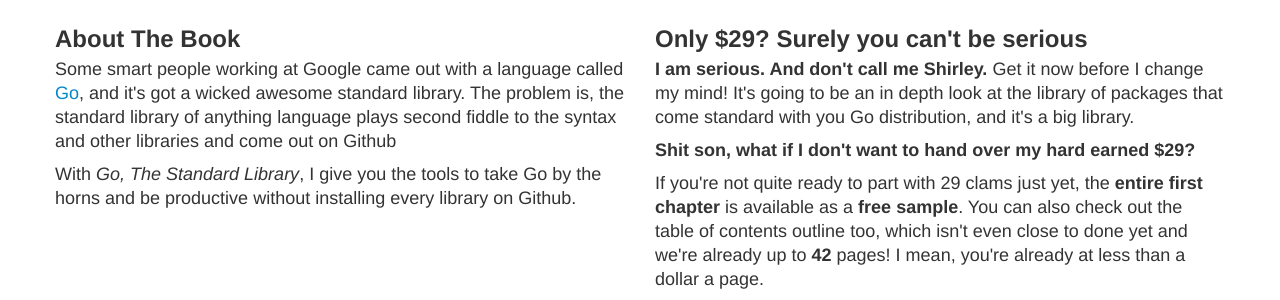
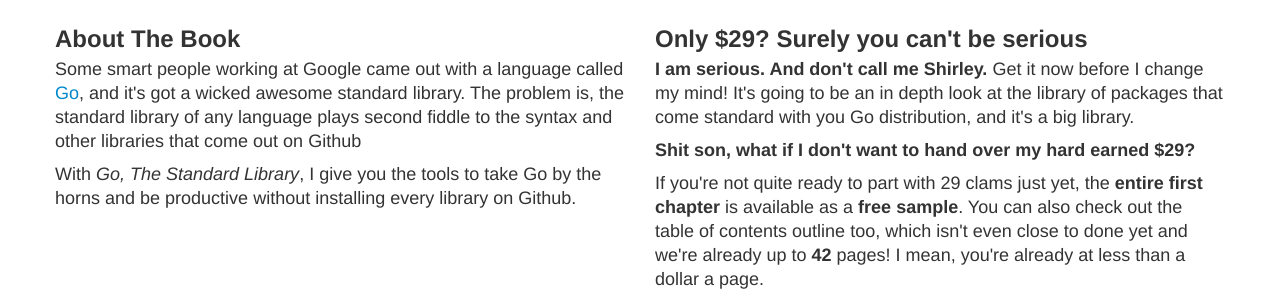
Before and after one commit to darkhelmet/thestdlib.com, a Jekyll site: the page built from go.html, in a window 1280 px wide and 933 px high. Shown: the part 454-754 px from the top of the window. Built offline with Jekyll 4.4.1, drawn with Linux system fonts in a browser that asks for light colours; comment, search, counter and statistics services are not loaded.

Commit message:
silly grammar mistakes

```diff
--- a/go.html
+++ b/go.html
@@ -22,7 +22,7 @@
     <div class="span6">
         <div id="more-info">
             <h2>About The Book</h2>
-            <p>Some smart people working at Google came out with a language called <a href="http://golang.org/">Go</a>, and it's got a wicked awesome standard library. The problem is, the standard library of anything language plays second fiddle to the syntax and other libraries and come out on Github</p>
+            <p>Some smart people working at Google came out with a language called <a href="http://golang.org/">Go</a>, and it's got a wicked awesome standard library. The problem is, the standard library of any language plays second fiddle to the syntax and other libraries that come out on Github</p>
             <p>With <i>Go, The Standard Library</i>, I give you the tools to take Go by the horns and be productive without installing every library on Github.</p>
         </div>
     </div>
```
